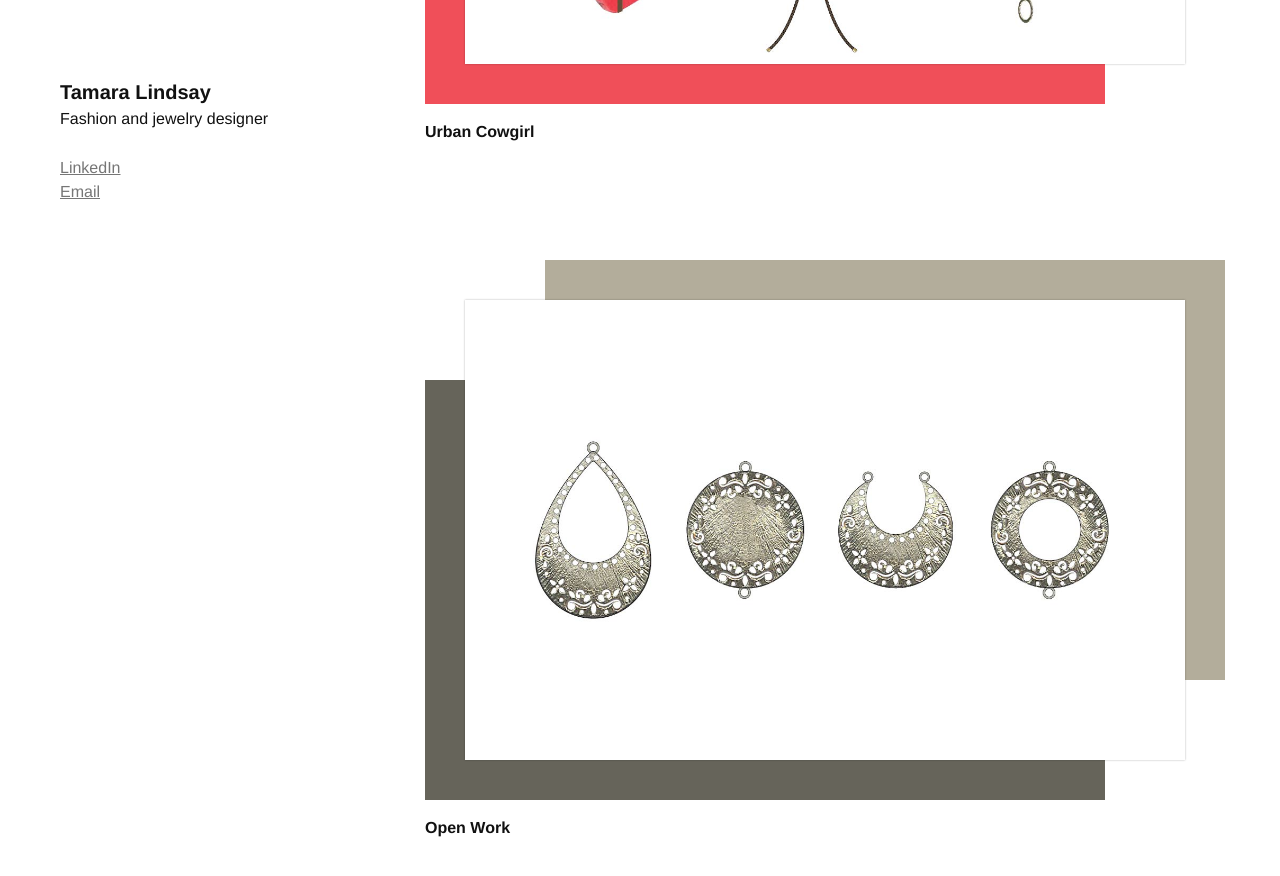
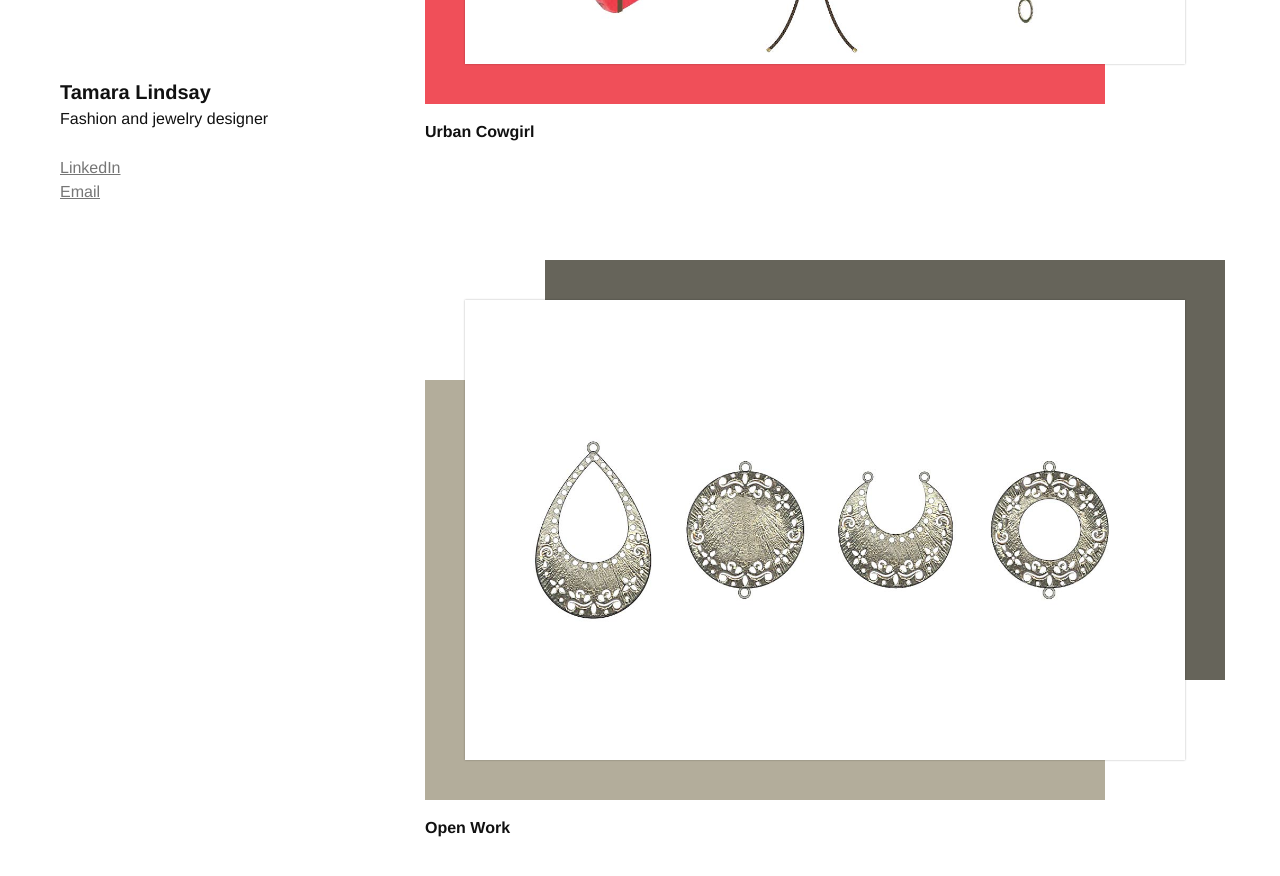
Before and after one commit to sskylar/tamara, a Jekyll site: the page built from index.markdown, in a window 1280 px wide and 900 px high, scrolled down 3303 px. Shown: the top 876 px of the window. Built offline with Jekyll 4.4.1, drawn with Linux system fonts in a browser that asks for light colours.

```diff
--- a/_portfolio/open-work.markdown
+++ b/_portfolio/open-work.markdown
@@ -4,6 +4,6 @@ date: 2016-10-13 00:07:00 -04:00
 images:
 - "/uploads/Artboard%205.jpg"
 colors:
+- "#66645A"
 - "#B3AD9B"
-- "#66645A"
 ---
```
